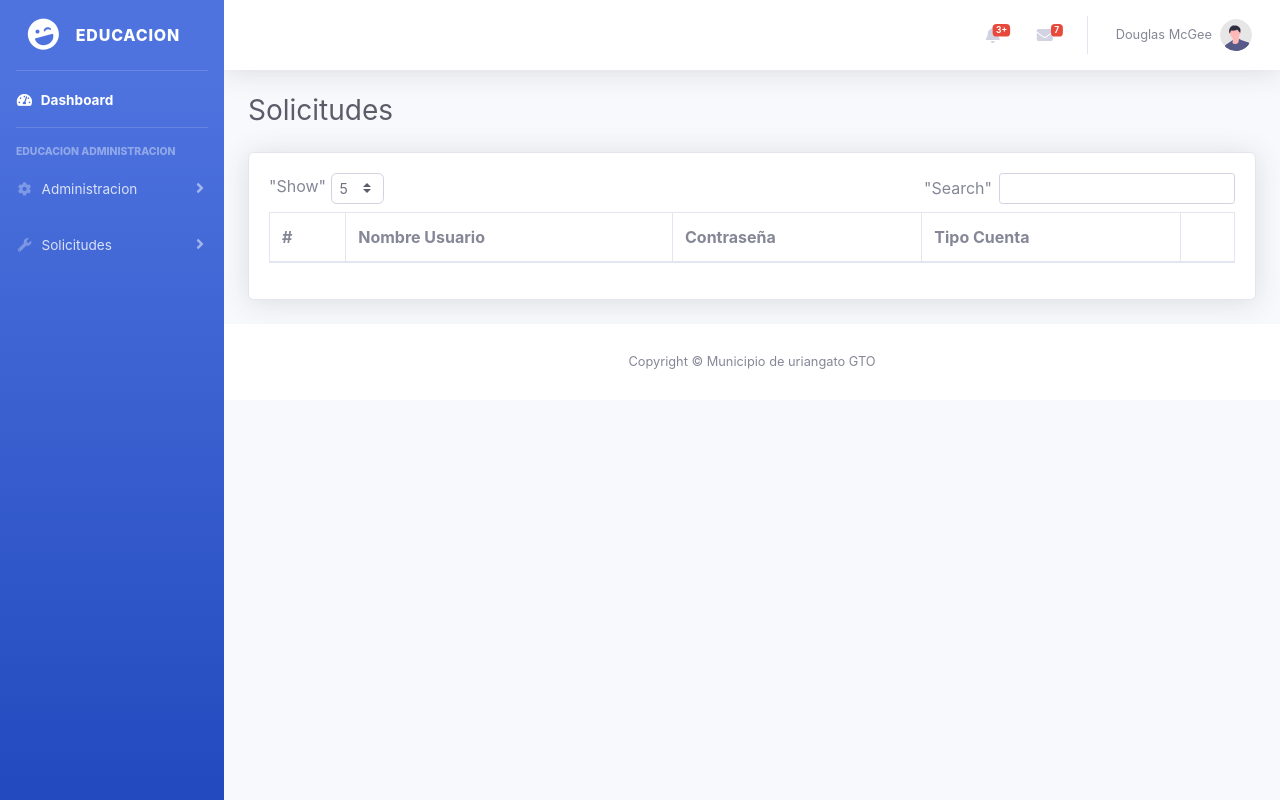
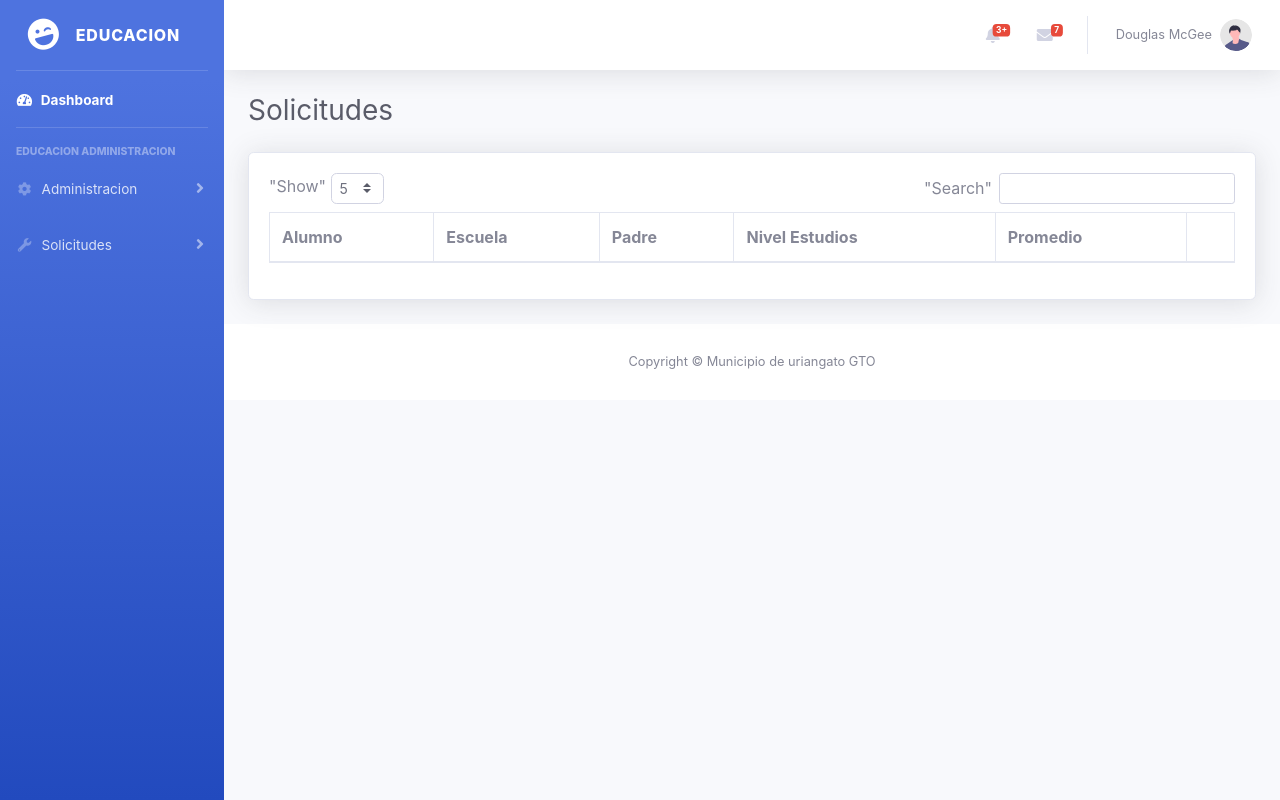
Before and after one commit to EdwinMLara/educacion, a PHP site: page /views/solicitudes/solicitudes.php in a window 1280 px wide. Run offline with PHP 8.4, Linux system fonts and the light colour scheme; lists and menus that the app fills with data are empty.

Commit message:
paginando y mostrando detalles de la solicitud

```diff
--- /dev/null
+++ b/views/solicitudes/detallesSolicitudModal.php
@@ -0,0 +1,21 @@
+<div class="modal fade" id="detallesSolicitudModal" tabindex="-1" role="dialog" aria-labelledby="exampleModalCenterTitle" aria-hidden="true">
+  <div class="modal-dialog modal-dialog-centered" role="document">
+    <div class="modal-content">
+      <div class="modal-header">
+        <h5 class="modal-title" id="exampleModalLongTitle">Detalles de Solicitud</h5>
+        <button type="button" class="close" data-dismiss="modal" aria-label="Close">
+          <span aria-hidden="true">&times;</span>
+        </button>
+      </div>
+
+      <div id="modalBodySolicitud" class="modal-body">
+      </div>
+
+      <div class="modal-footer">
+        <button type="button" class="btn btn-secondary">Anterior</button>
+        <button type="button" class="btn btn-primary">Siguiente</button>
+      </div>
+
+    </div>
+  </div>
+</div>
--- a/views/solicitudes/solicitudes.php
+++ b/views/solicitudes/solicitudes.php
@@ -22,6 +22,9 @@ if ($login) {
 
     // Cargando navbar
     require_once("../share/nav.php");
+
+    //cargando Modal
+    require_once("./detallesSolicitudModal.php");
 ?>
 
     <!-- Begin Page Content -->
@@ -63,14 +66,15 @@ if ($login) {
                             <table class="table table-bordered" id="dataTable" width="100%" cellspacing="0">
                                 <thead>
                                     <tr>
-                                        <th>#</th>
-                                        <th>Nombre Usuario</th>
-                                        <th>Contraseña</th>
-                                        <th>Tipo Cuenta</th>
+                                        <th>Alumno</th>
+                                        <th>Escuela</th>
+                                        <th>Padre</th>
+                                        <th>Nivel Estudios</th>
+                                        <th>Promedio</th>
                                         <th></th>
                                     </tr>
                                 </thead>
-                                <tbody id="bodyUsuariosTable">
+                                <tbody id="bodySolicitudesTable">
 
                                 </tbody>
                             </table>
@@ -88,7 +92,7 @@ if ($login) {
     <!-- /.container-fluid -->
     </div>
 
-    <script src="/educacion/js/usuarios.js"></script>
+    <script src="/educacion/js/solicitud.js"></script>
 
 <?php
     // Cargando Fooder
```
